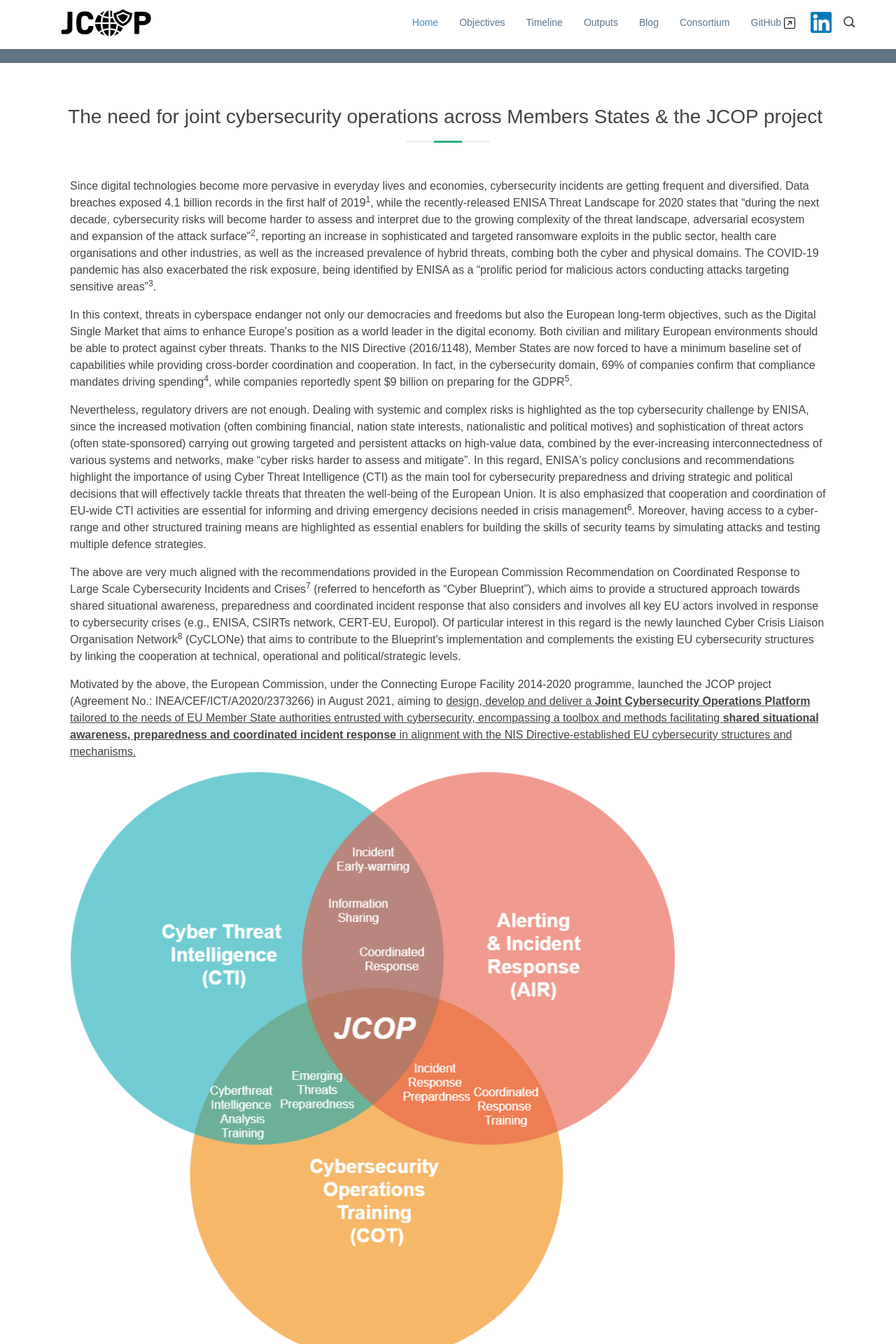
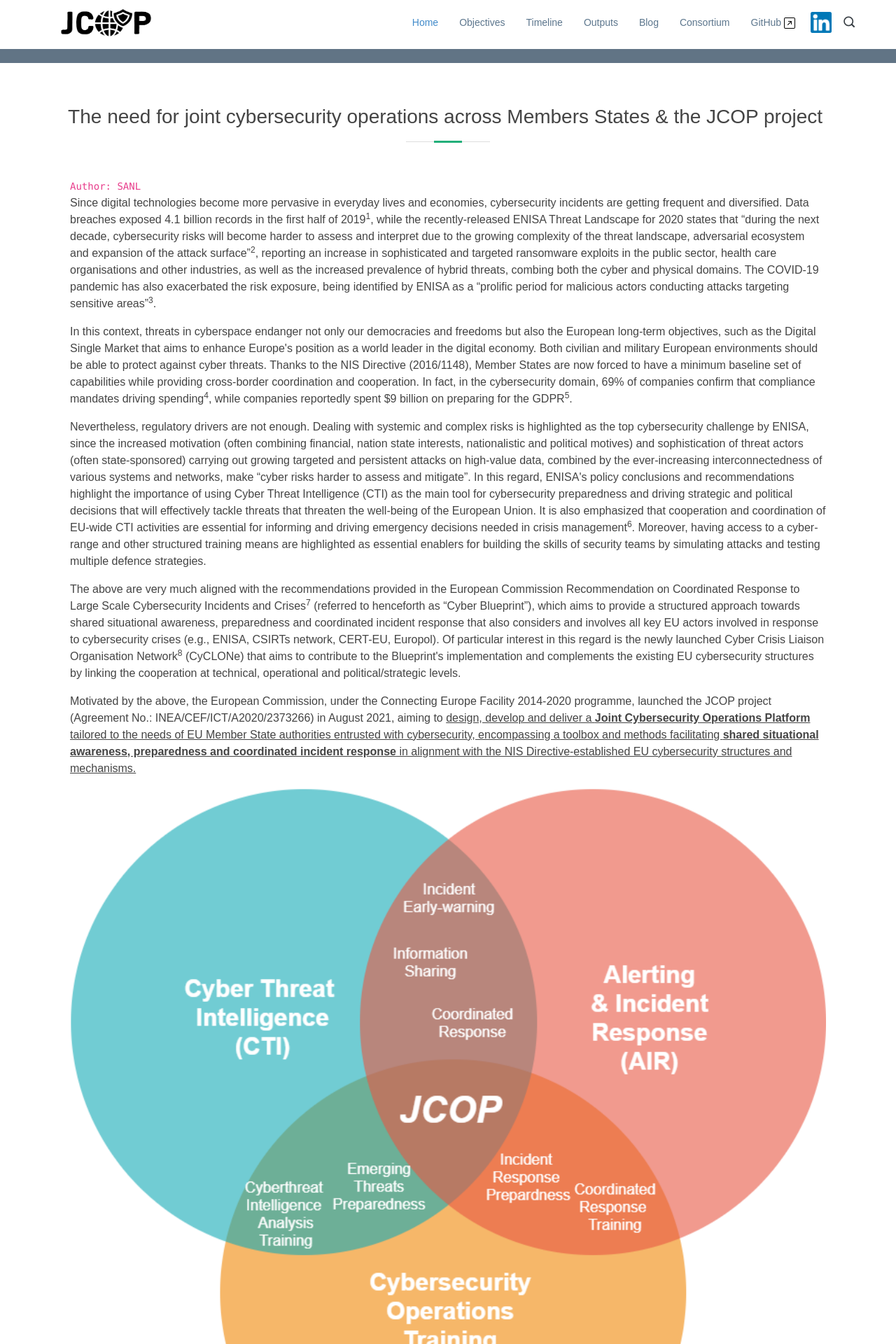
Before and after one commit to mateusdz/jcopweb, a Jekyll site: the page built from content/blogposts/blogpost1.html, in a window 1280 px wide. Shown: the top 1920 px of the page at 70% size. Built offline with Jekyll 4.4.1, drawn with Linux system fonts in a browser that asks for light colours.

Commit message:
added blogpost author

```diff
--- a/assets/css/style.css
+++ b/assets/css/style.css
@@ -58,9 +58,8 @@ footer > section {
   padding: 7px 7px 0px 7px !important;
 }
 
-
 .responsive-img {
-  width: 80%;
+  width: 100%;
   height: auto;
 }
 
--- a/content/blogposts/blogpost1.html
+++ b/content/blogposts/blogpost1.html
@@ -12,6 +12,7 @@ permalink: /blogposts/blog1.html
         <h2>{{ page.pageHeading }} </h2>
       </div>
       <div class="col-sm-12">
+        <code>Author: SANL</code> <br>
         <p>
           Since digital technologies become more pervasive in everyday lives and
           economies, cybersecurity incidents are getting frequent and
@@ -100,6 +101,7 @@ permalink: /blogposts/blog1.html
           alt="Overview of the JCOP pillars and their interplay."
           class="responsive-img"
         />
+        <br/>
         <p>
           To achieve its objective and provide a holistic Cybersecurity
           Operations solution, the platform will include:
```
